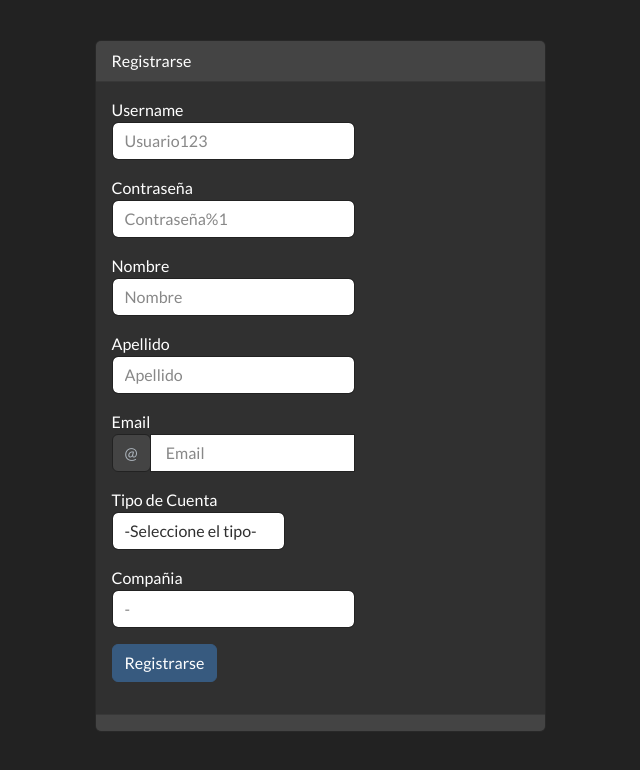
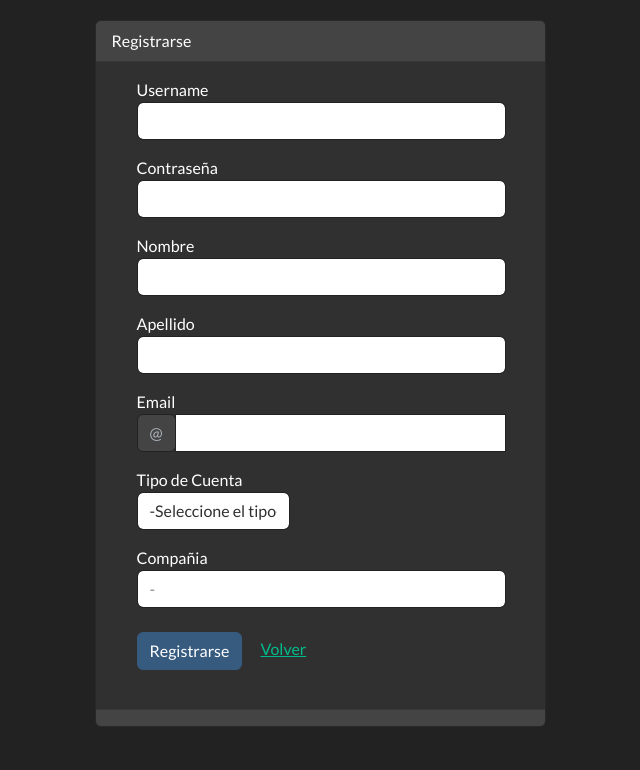
Before and after one commit to JJGL-2264422/WebVoluntarios, a PHP site: page /vista/formularios/registro.php in a window 1280 px wide. Shown: the top 770 px of the page, without its empty margins (320-960 px from the left). Run offline with PHP 8.4, Linux system fonts and the light colour scheme.

Commit message:
Cambios visuales ligeros y mejor identación.

```diff
--- a/vista/formularios/registro.php
+++ b/vista/formularios/registro.php
@@ -5,46 +5,44 @@
         <link rel="stylesheet" href="../../css/bootstrap.min.css">
     </head>
     <body>
-        <p>&nbsp;&nbsp;</p>
-        <div class="container">
+        <div class="container" style="margin-top: 20px;">
             <div class="row justify-content-center">
                 <div class="col-md-5">
                     <div class="card">
                         <div class="card-header">
                             Registrarse
                         </div>
-                        <div class="card-body">
-                            <form class="needs-validation" novalidate>
+                        <div class="card-body" style="margin-left: 25px; margin-right: 5%;">
+                            <form class="needs-validation" method="post" novalidate>
                             <div class="form-row">
-                                <div class="col-md-7 mb-3">
+                                <div class="col-md-auto mb-3">
                                     <label for="username">Username</label>
-                                <input type="text" class="form-control" id="username" name="username" placeholder="Usuario123" required>
+                                    <input type="text" class="form-control" id="username" name="username" required>
                                 </div>
-                            <div class="col-md-7 mb-3">
+                                <div class="col-md-auto mb-3">
                                     <label for="password">Contraseña</label>
-                                <input type="text" class="form-control" id="password" name="password" placeholder="Contraseña%1" pattern="(?=.*\d)(?=.*[a-z])(?=.*[A-Z]).{8,}" required>
+                                    <input type="text" class="form-control" id="password" name="password" autocomplete="new-password" pattern="(?=.*\d)(?=.*[a-z])(?=.*[A-Z]).{8,}" required>
                                     <div class="invalid-feedback">
-                                La contraseña debe tener minimo una (1) mayuscula, un (1) número y un (1) simbolo.
+                                    La contraseña debe tener minimo una (1) mayuscula, un (1) número, un (1) simbolo y 8 carácteres.
                                     </div>
                                 </div>
                                 <form class="needs-validation" novalidate>
                                 <div class="form-row">
-                                <div class="col-md-7 mb-3">
+                                    <div class="col-md-auto mb-3">
                                         <label for="usrnom">Nombre</label>
-                                <input type="text" class="form-control" id="usrnom" placeholder="Nombre" name="usrnom" required>
+                                        <input type="text" class="form-control" id="usrnom" name="usrnom" required>
                                     </div>
-                                <div class="col-md-7 mb-3">
+                                    <div class="col-md-auto mb-3">
                                         <label for="usrapd">Apellido</label>
-                                <input type="text" class="form-control" id="usrapd" placeholder="Apellido" name="usrapd" required>
+                                        <input type="text" class="form-control" id="usrapd" name="usrapd" required>
                                     </div>
-                                <div class="col-md-7 mb-3">
+                                    <div class="col-md-auto mb-3">
                                         <label for="email">Email</label>
                                         <div class="input-group">
                                             <div class="input-group-prepend">
                                                 <span class="input-group-text" id="inputGroupPrepend">@</span>
                                             </div>
-                                <input type="text" class="form-control" id="email" name="email" placeholder=" Email "
-                                aria-describedby="inputGroupPrepend" required>
+                                            <input type="text" class="form-control" id="email" name="email" aria-describedby="inputGroupPrepend" required>
                                             <div class="invalid-feedback">
                                                 Email no valido.
                                             </div>
@@ -63,13 +61,16 @@
                                         Seleccione el tipo de cuenta.
                                         </div>
                                     </div>
-                                <div class="col-md-7 mb-3">
+                                    <div class="col-md-auto mb-4">
                                         <label for="comp">Compañia</label>
                                         <input type="text" class="form-control" id="comp" name="comp" placeholder="-">
                                     </div>
                                 </div>
                             </div>
                             <button class="btn btn-primary" type="submit">Registrarse</button>
+                            <p style="display:inline-block; text-align: right; margin-left:15px;">
+                                <a href="../MenuPrincipal.php">Volver</a>
+                            </p>
                             </form>
                             <script>
                              // Example starter JavaScript for disabling form submissions if there are invalid fields
@@ -91,13 +92,10 @@
                               }, false);
                              })();
                             </script>
-
-
                         </div>
                         <div class="card-footer text-muted"></div>
                     </div>
                 </div>
-
             </div>
         </div>
     </body>
```
Lines whose indentation alone changed are shown as unchanged.
